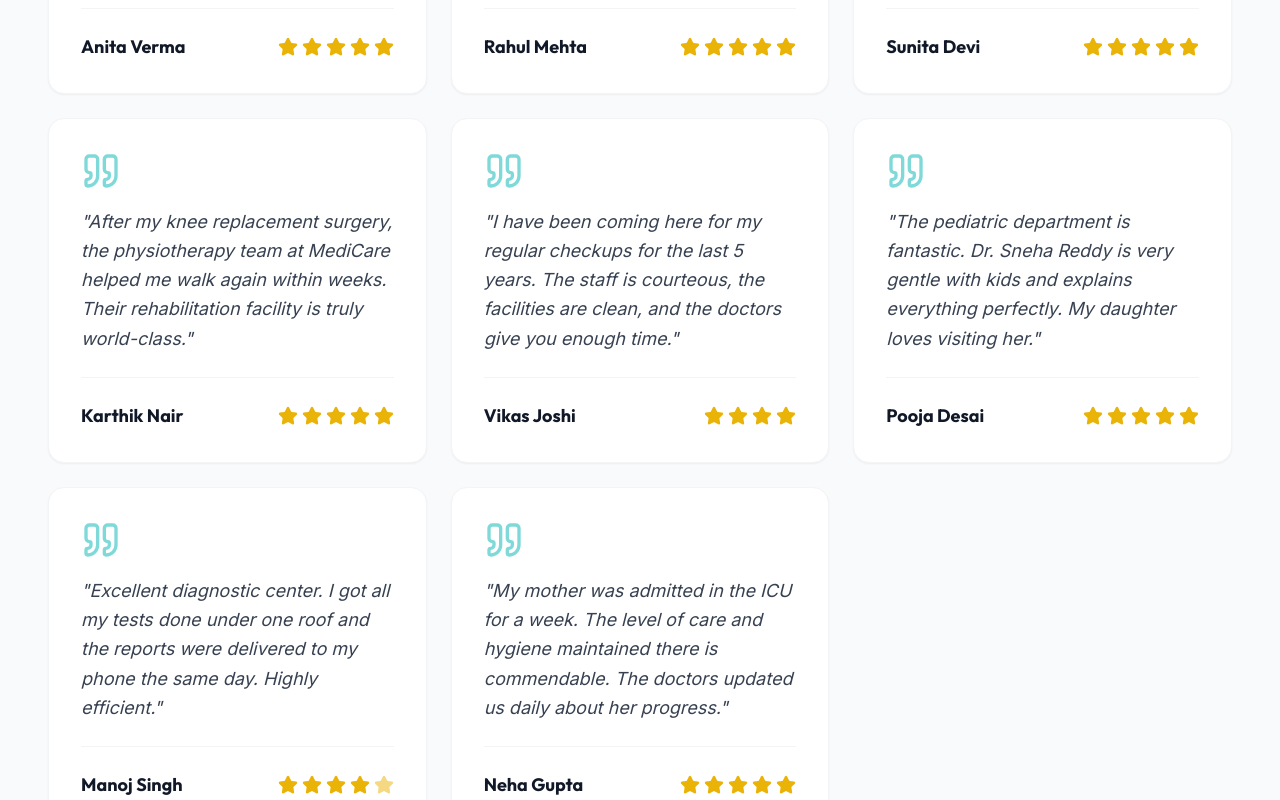
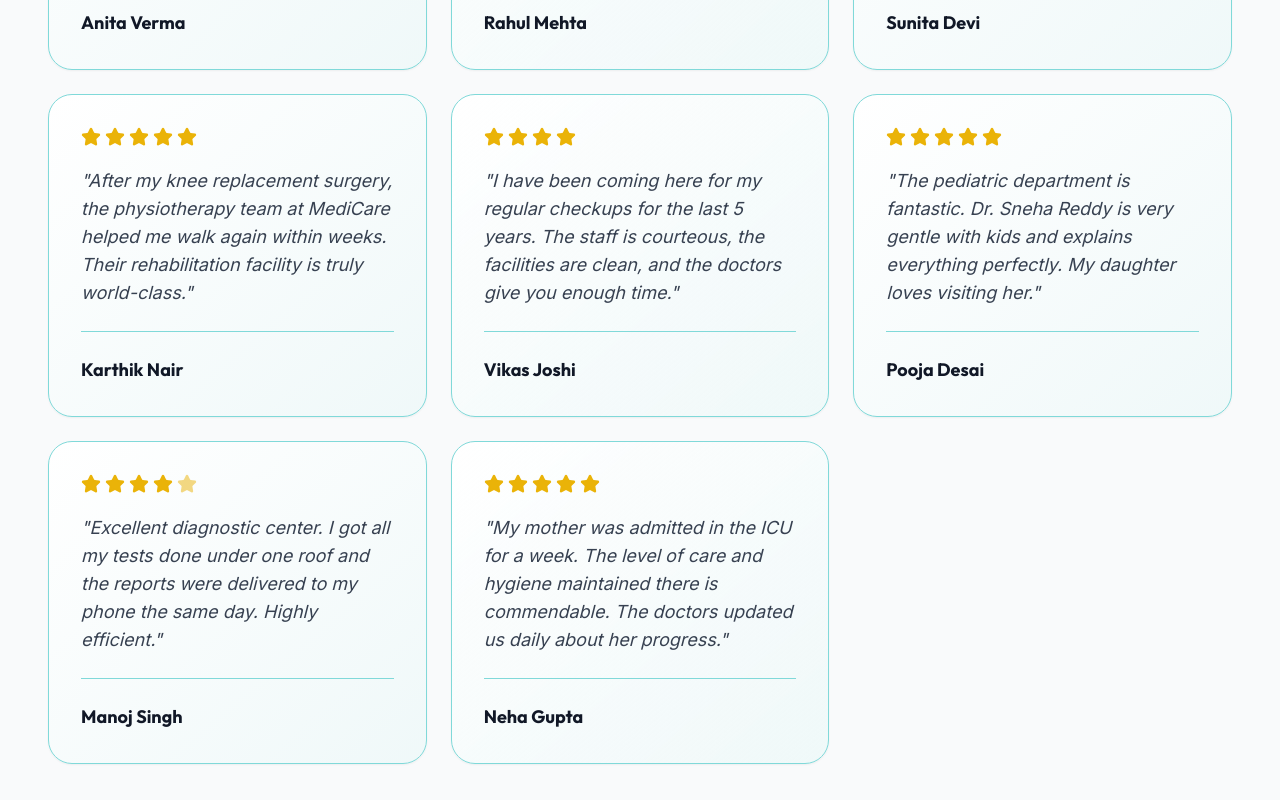
Before and after one commit to prathameshgiri/HospitalWebsite, a React (Vite) app: page /testimonials in a window 1280 px wide. Shown: the part 920-1720 px from the top of the page. Built offline with nearby package versions, Linux system fonts and the light colour scheme.

Commit message:
UI: Redesign testimonial cards to match the reference layout

```diff
--- a/src/pages/public/HomePage.jsx
+++ b/src/pages/public/HomePage.jsx
@@ -355,29 +355,27 @@ function TestimonialsSection() {
           {TESTIMONIALS.slice(0, 4).map((testimonial, i) => (
             <div
               key={testimonial.id}
-              className={`bg-white rounded-2xl p-8 shadow-md hover:shadow-lg transition-shadow border border-gray-100 ${
+              className={`bg-gradient-to-br from-white to-medical-50/50 rounded-3xl p-6 md:p-8 shadow-sm hover:shadow-md transition-shadow border border-medical-200 ${
                 isVisible ? "animate-scale-in opacity-0" : "opacity-0"
               }`}
               style={{ animationDelay: `${i * 100}ms` }}
             >
-              <Quote className="w-10 h-10 text-medical-200 mb-4" />
-              <p className="text-gray-700 text-lg leading-relaxed italic mb-6 min-h-[100px]">
+              <div className="flex items-center gap-1 mb-5">
+                {[...Array(Math.floor(testimonial.rating))].map((_, idx) => (
+                  <Star key={idx} className="w-5 h-5 text-yellow-500 fill-yellow-500" />
+                ))}
+                {testimonial.rating % 1 !== 0 && (
+                   <Star className="w-5 h-5 text-yellow-500 fill-yellow-500 opacity-50" />
+                )}
+              </div>
+
+              <p className="text-gray-700 text-base md:text-lg leading-relaxed italic mb-6 min-h-[120px]">
                 "{testimonial.content}"
               </p>
 
-              <hr className="border-gray-100 mb-6" />
+              <hr className="border-medical-200 mb-6" />
 
-              <div className="flex items-center justify-between">
-                <h4 className="font-bold font-display text-gray-900 text-lg">{testimonial.name}</h4>
-                <div className="flex items-center gap-1">
-                  {[...Array(Math.floor(testimonial.rating))].map((_, idx) => (
-                    <Star key={idx} className="w-5 h-5 text-yellow-500 fill-yellow-500" />
-                  ))}
-                  {testimonial.rating % 1 !== 0 && (
-                     <Star className="w-5 h-5 text-yellow-500 fill-yellow-500 opacity-50" />
-                  )}
-                </div>
-              </div>
+              <h4 className="font-bold font-display text-gray-900 text-lg">{testimonial.name}</h4>
             </div>
           ))}
         </div>
--- a/src/pages/public/TestimonialsPage.jsx
+++ b/src/pages/public/TestimonialsPage.jsx
@@ -27,26 +27,24 @@ export default function TestimonialsPage() {
             {TESTIMONIALS.map((testimonial) => (
               <div
                 key={testimonial.id}
-                className="bg-white rounded-2xl p-8 shadow-sm hover:shadow-md transition-shadow border border-gray-100 card-hover"
+                className="bg-gradient-to-br from-white to-medical-50/50 rounded-3xl p-6 md:p-8 shadow-sm hover:shadow-md transition-shadow border border-medical-200 card-hover"
               >
-                <Quote className="w-10 h-10 text-medical-200 mb-4" />
-                <p className="text-gray-700 text-lg leading-relaxed italic mb-6 min-h-[100px]">
+                <div className="flex items-center gap-1 mb-5">
+                  {[...Array(Math.floor(testimonial.rating))].map((_, idx) => (
+                    <Star key={idx} className="w-5 h-5 text-yellow-500 fill-yellow-500" />
+                  ))}
+                  {testimonial.rating % 1 !== 0 && (
+                     <Star className="w-5 h-5 text-yellow-500 fill-yellow-500 opacity-50" />
+                  )}
+                </div>
+
+                <p className="text-gray-700 text-base md:text-lg leading-relaxed italic mb-6 min-h-[120px]">
                   "{testimonial.content}"
                 </p>
 
-                <hr className="border-gray-100 mb-6" />
+                <hr className="border-medical-200 mb-6" />
 
-                <div className="flex items-center justify-between">
-                  <h4 className="font-bold font-display text-gray-900 text-lg">{testimonial.name}</h4>
-                  <div className="flex items-center gap-1">
-                    {[...Array(Math.floor(testimonial.rating))].map((_, idx) => (
-                      <Star key={idx} className="w-5 h-5 text-yellow-500 fill-yellow-500" />
-                    ))}
-                    {testimonial.rating % 1 !== 0 && (
-                       <Star className="w-5 h-5 text-yellow-500 fill-yellow-500 opacity-50" />
-                    )}
-                  </div>
-                </div>
+                <h4 className="font-bold font-display text-gray-900 text-lg">{testimonial.name}</h4>
               </div>
             ))}
           </div>
```
